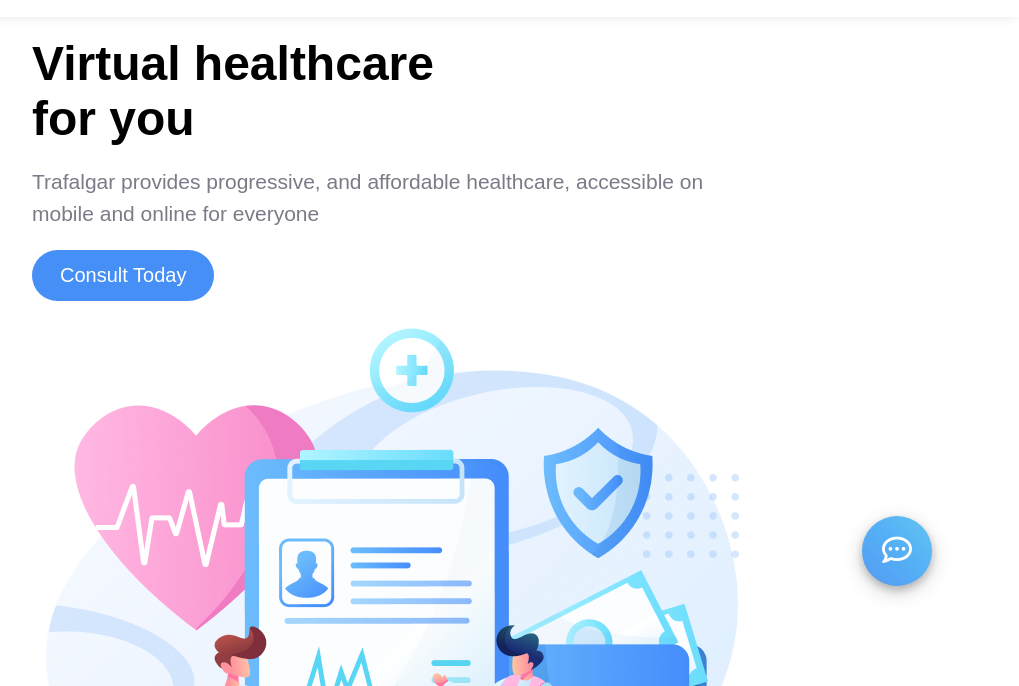
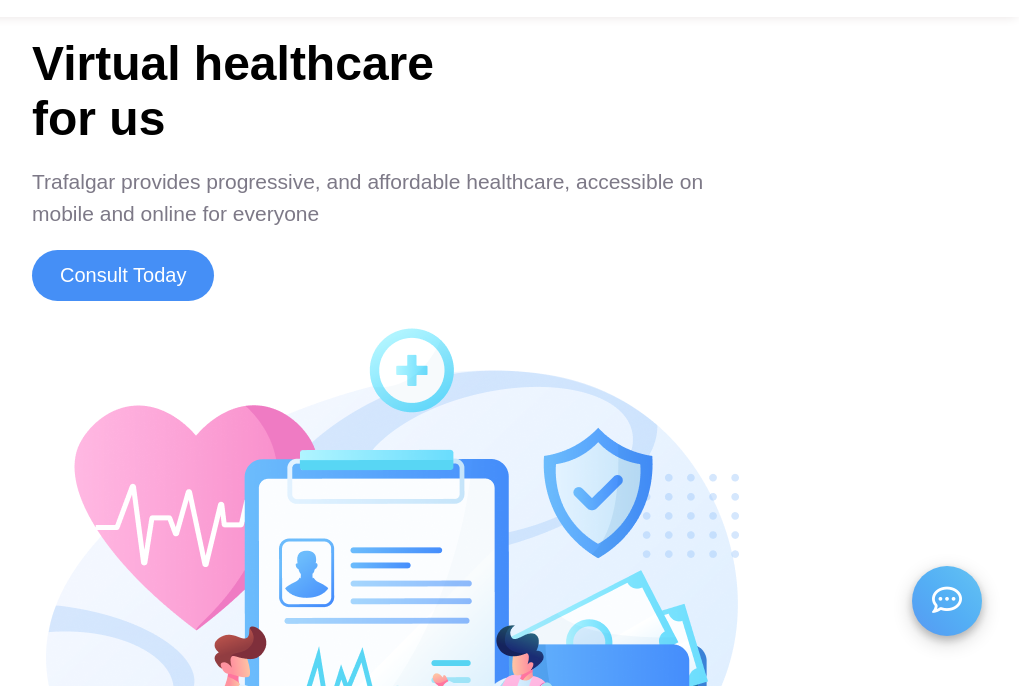
Before and after one commit to Amrita965/virtual-healthcare, a plain HTML site: page index.html in a window 1280 px wide. Shown: the part 114-800 px from the top of the page, without its empty margins (248-1267 px from the left). Drawn offline with Linux system fonts and the light colour scheme.

Commit message:
full code changed

```diff
--- a/css/styles.css
+++ b/css/styles.css
@@ -300,8 +300,8 @@
     color: white;
     border: none;
     position: fixed;
-    bottom: 100px;
-    right: 100px;
+    bottom: 50px;
+    right: 50px;
     cursor: pointer;
     background-image: linear-gradient(to right top, #5a98f2, #54a4f4, #54aff5, #5bb9f4, #67c3f3);
     box-shadow: 0 4px 8px 0 rgba(0, 0, 0, 0.2), 0 6px 20px 0 rgba(0, 0, 0, 0.19);
--- a/index.html
+++ b/index.html
@@ -31,7 +31,7 @@
         <!-- Banner section -->
         <section class="banner">
             <div class="banner-content">
-                <h1 class="title">Virtual healthcare <br class="line-break"> for you</h1>
+                <h1 class="title">Virtual healthcare <br class="line-break"> for us</h1>
                 <p class="description">Trafalgar provides progressive, and affordable healthcare, accessible on mobile
                     and online for everyone</p>
                 <button class="btn">Consult Today</button>
@@ -49,7 +49,7 @@
             <hr class="deviders">
             <p class="service-description">We provide to you the best choices for you. Adjust it to your health
                 needs and make sure your
-                undergo treatment <br> with our highly qualified doctors you can consult with us which type of
+                undergo treatment <br class="line-break"> with our highly qualified doctors you can consult with us which type of
                 service is
                 suitable for your health</p>
             <div class="card-container">
```
